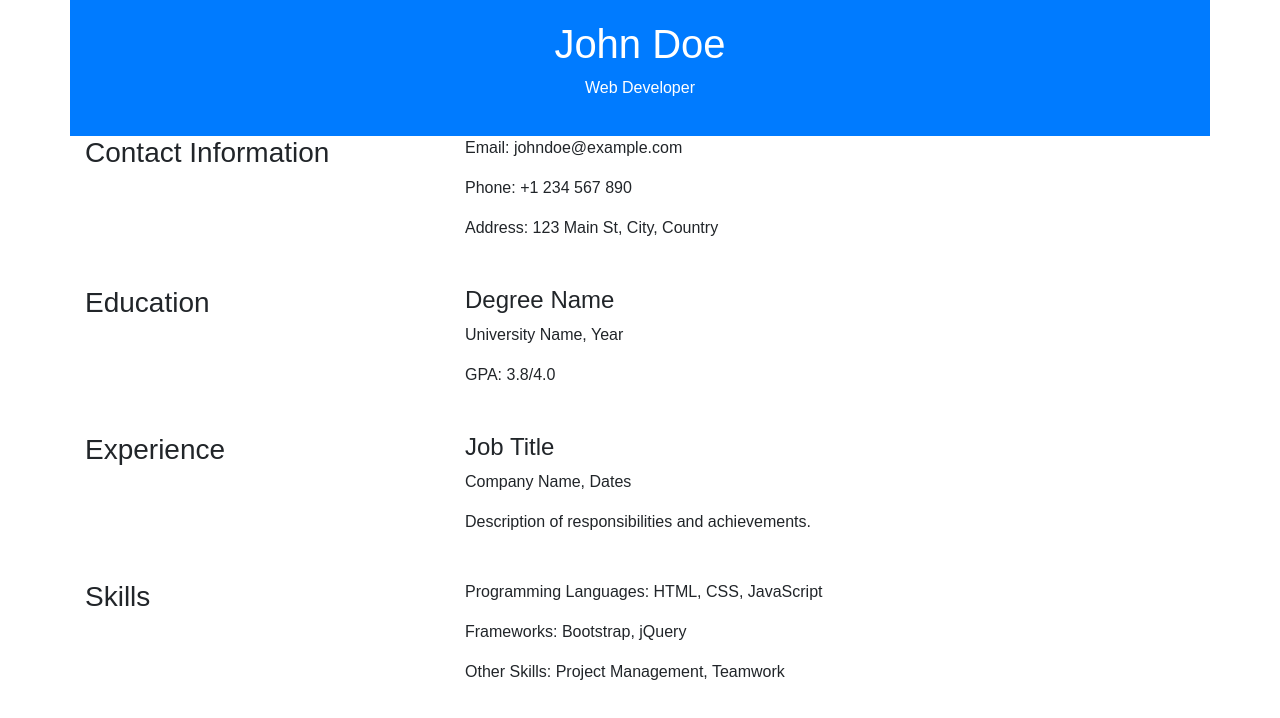
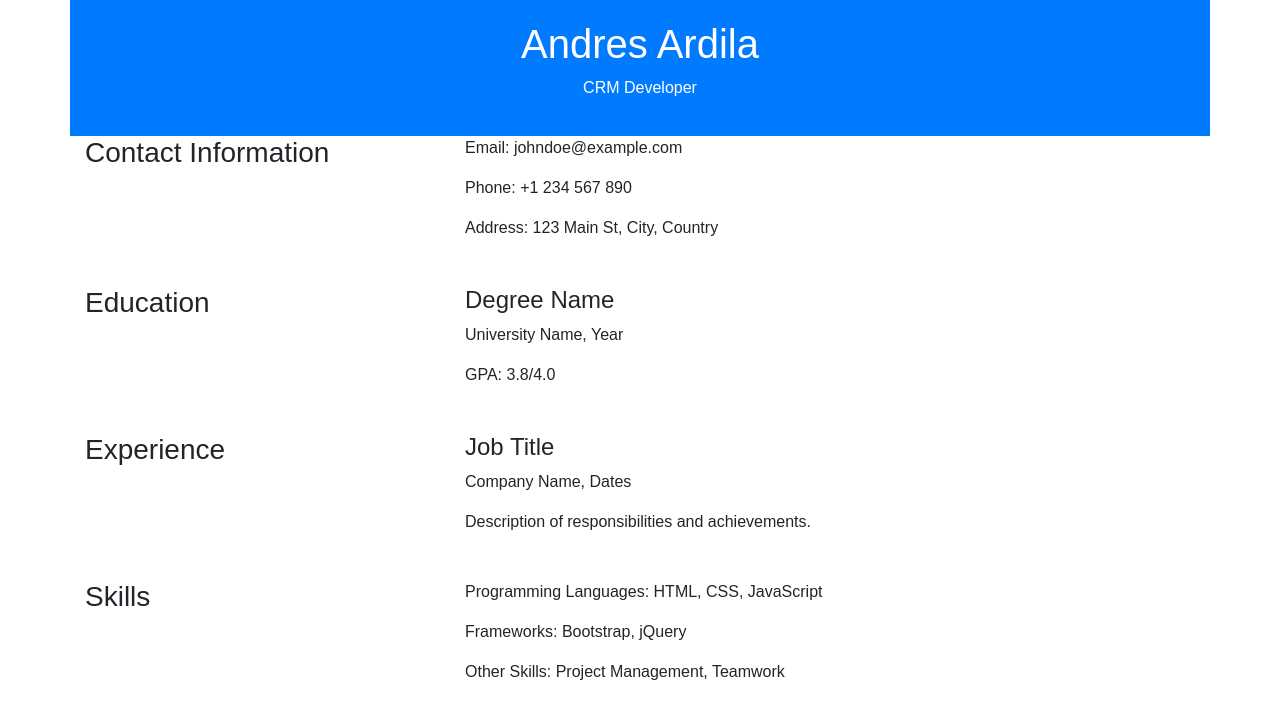
Before and after one commit to AndresArdila89/AndresArdila89.github.io, a plain HTML site: page index.html in a window 1280 px wide. Drawn offline with nearby package versions, Linux system fonts and the light colour scheme.

Commit message:
update Name
update Name

```diff
--- a/index.html
+++ b/index.html
@@ -25,8 +25,8 @@
   <div class="container">
     <div class="row">
       <div class="col-12 cv-heading">
-        <h1>John Doe</h1>
-        <p>Web Developer</p>
+        <h1>Andres Ardila</h1>
+        <p>CRM Developer</p>
       </div>
     </div>
 
```
